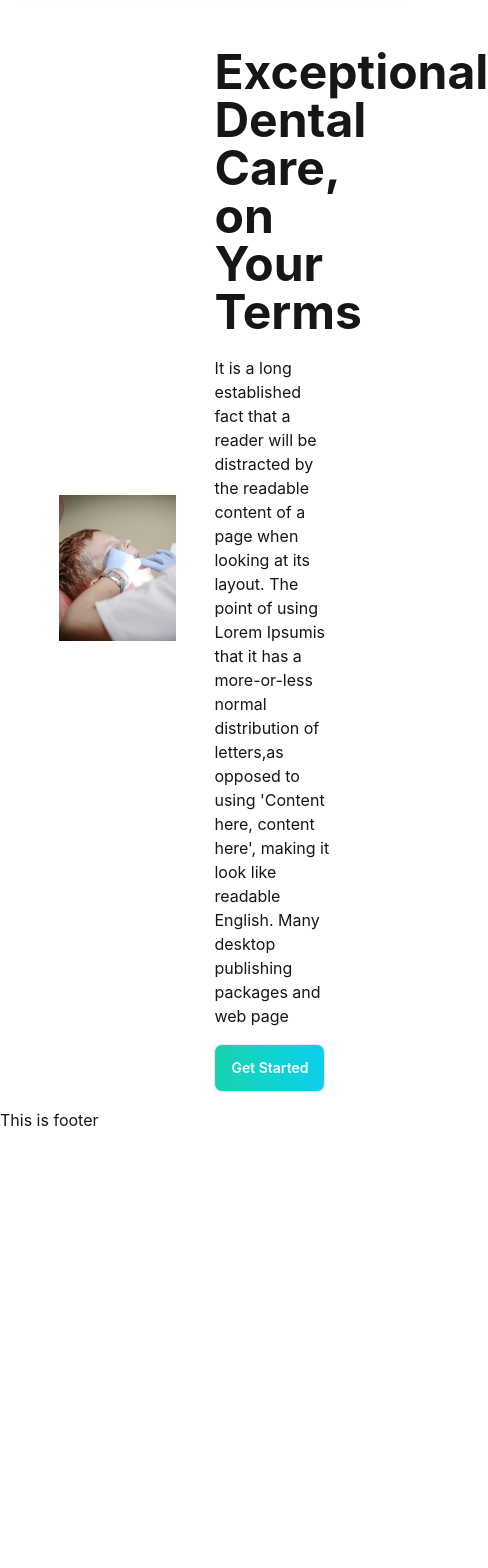
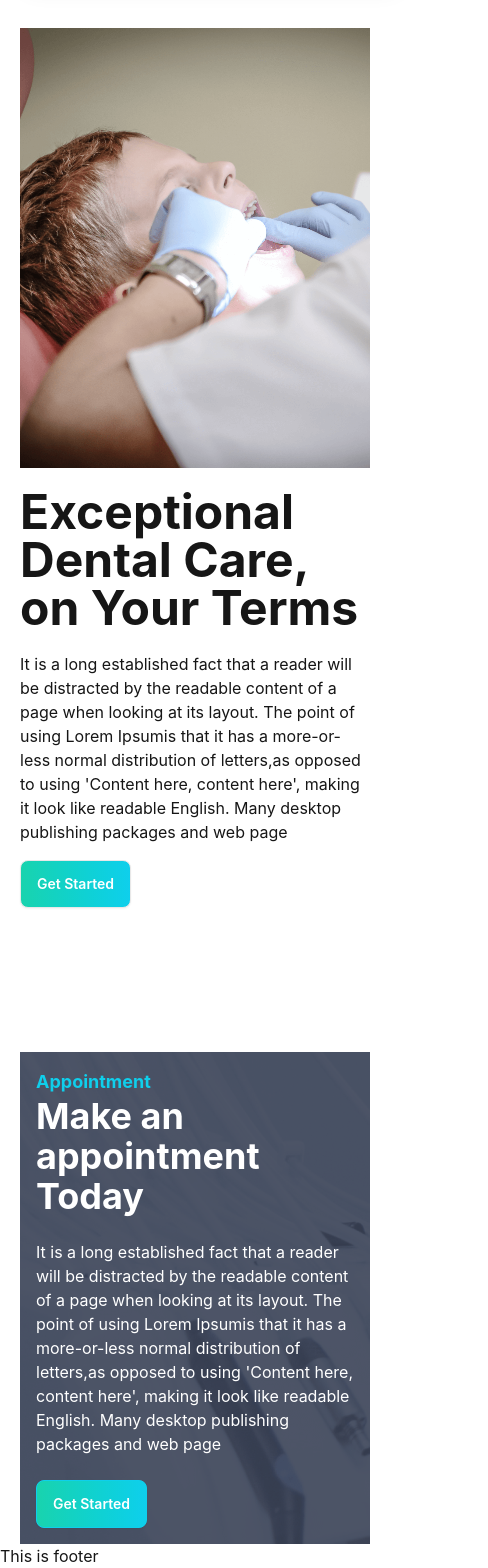
Before and after one commit to Authoi234/doctors-portal, a React (Create React App) app: page / in a window 390 px wide. Shown: the part 2518-4086 px from the top of the page, 488 px wide, since content can reach past the window. Before the commit the page ends 3650 px from the top, so only its background shows below. Built offline with nearby package versions, Linux system fonts and the light colour scheme.

Commit message:
make appointment section is ready

```diff
--- a/src/Pages/Home/DantalCareSection/DantalCareSection.js
+++ b/src/Pages/Home/DantalCareSection/DantalCareSection.js
@@ -3,11 +3,11 @@ import treatment from '../../../assets/images/treatment.png';
 
 const DantalCareSection = () => {
     return (
-        <div className="flex justify-evenly items-center mt-14">
-            <div className='w-1/3 '>
+        <div className="lg:flex justify-evenly items-center mt-14">
+            <div className='lg:w-1/3'>
                 <img src={treatment} alt=''/>
             </div>
-            <div className='w-1/3'>
+            <div className='lg:w-1/2'>
                 <h1 className='text-5xl font-bold my-5'>Exceptional Dental Care, on Your Terms</h1>
                 <p>It is a long established fact that a reader will be distracted by the readable content of a page when looking at its layout. The point of using Lorem Ipsumis that it has a more-or-less normal distribution of letters,as opposed to using 'Content here, content here', making it look like readable English. Many desktop publishing packages and web page</p>
                 <button className="btn bg-gradient-to-r from-secondary to-primary text-white my-4">Get Started</button>
--- a/src/Pages/Home/Home/Home.js
+++ b/src/Pages/Home/Home/Home.js
@@ -3,6 +3,7 @@ import Banner from '../Banner/Banner';
 import ContactArea from '../ContactArea/ContactArea';
 import Services from '../Services/Services';
 import DantalCareSection from '../DantalCareSection/DantalCareSection';
+import MakeAppointment from '../MakeAppointment/MakeAppointment';
 
 const Home = () => {
     return (
@@ -11,6 +12,7 @@ const Home = () => {
             <ContactArea></ContactArea>
             <Services></Services>
             <DantalCareSection></DantalCareSection>
+            <MakeAppointment></MakeAppointment>
         </div>
     );
 };
--- /dev/null
+++ b/src/Pages/Home/MakeAppointment/MakeAppointment.js
@@ -0,0 +1,26 @@
+import React from 'react';
+import doctor from '../../../assets/images/doctor.png';
+import appointment from '../../../assets/images/appointment.png';
+
+const MakeAppointment = () => {
+    return (
+        <section className='mt-32'
+            style={{
+                background: `url(${appointment})`
+            }}>
+            <div className="hero">
+                <div className="hero-content flex-col lg:flex-row">
+                    <img src={doctor} alt='' className="-mt-32 hidden md:block lg:w-1/2 rounded-lg" />
+                    <div className='text-white'>
+                        <h4 className="text-primary font-bold text-lg">Appointment</h4>
+                        <h1 className="text-4xl font-bold">Make an appointment Today</h1>
+                        <p className="py-6">It is a long established fact that a reader will be distracted by the readable content of a page when looking at its layout. The point of using Lorem Ipsumis that it has a more-or-less normal distribution of letters,as opposed to using 'Content here, content here', making it look like readable English. Many desktop publishing packages and web page</p>
+                        <button className="btn text-white bg-gradient-to-r from-secondary to-primary btn-primary">Get Started</button>
+                    </div>
+                </div>
+            </div>
+        </section>
+    );
+};
+
+export default MakeAppointment;
```
